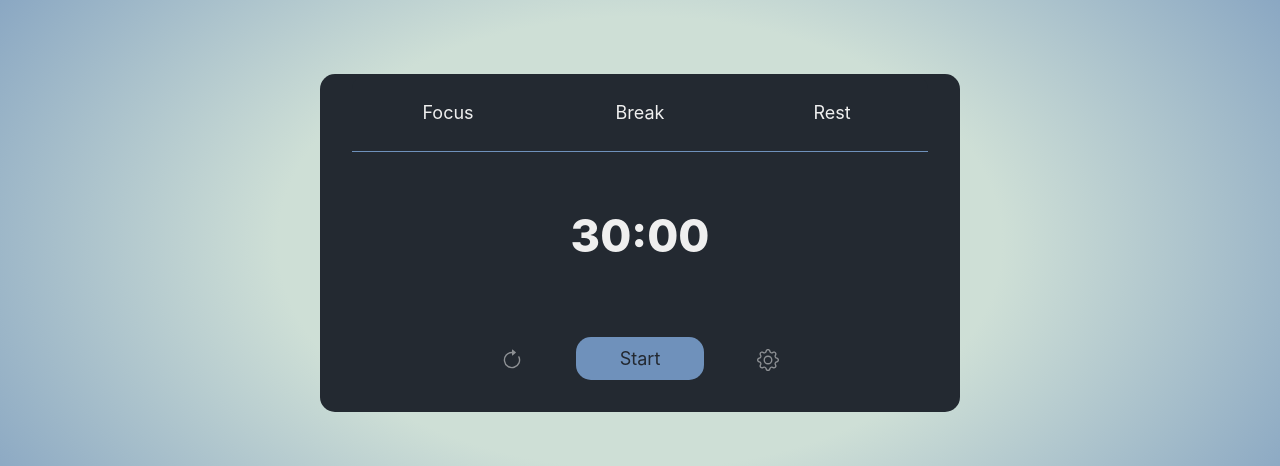
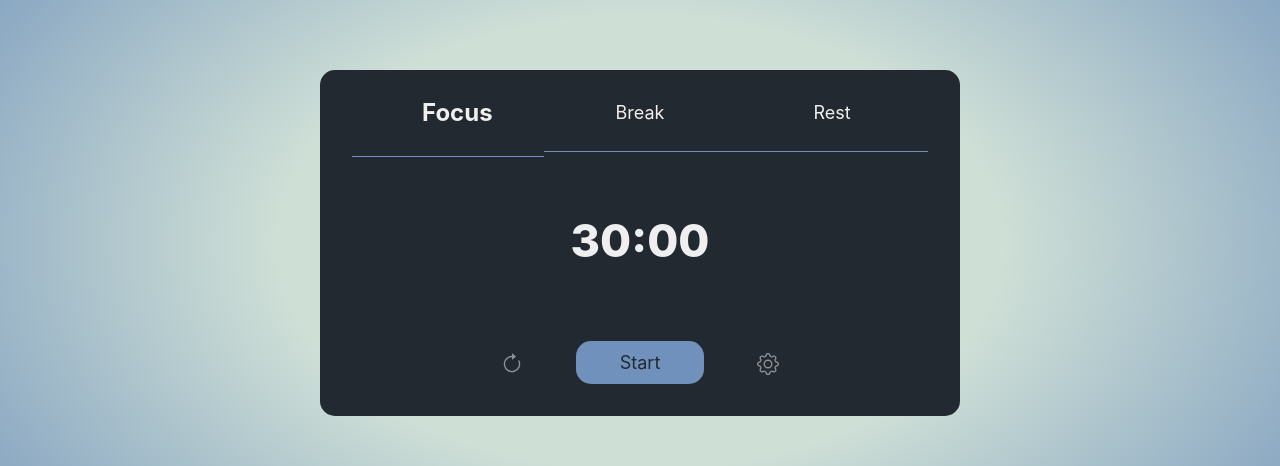
Before and after one commit to safiylm/Templates-Websites-React-js-Front-end, a React (Create React App) app: page /template/20 in a window 1280 px wide. Shown: the part 157-623 px from the top of the page. Built offline with nearby package versions, Linux system fonts and the light colour scheme.

Commit message:
update js Pomodoro

```diff
--- a/src/components/template/Education/6/index.js
+++ b/src/components/template/Education/6/index.js
@@ -1,26 +1,89 @@
 import '../../../../styles/Education/template6.scss';
 import 'bootstrap/dist/css/bootstrap.css';
+import { Component } from 'react';
 
-function EducationTemplate6() {
+class EducationTemplate6 extends Component {
 
+    constructor(props) {
+        super(props);
+        this.start = this.start.bind(this);
+        this.pause = this.pause.bind(this);
+        this.restart = this.restart.bind(this);
+
+
+        this.state = {
+            tempstravail: 1800,
+            tempsPause: 300,
+            isworktime: true,
+            isPausetime: false,
+            pause: false,
+            timerWork: 0
+        };
+    }
+
+
+    start() {
+        this.setState({
+            timerWork: setInterval(() => {
+                if (!this.state.pause) {
+                    if (this.state.tempstravail > 0) {
+                        this.setState({ tempstravail: this.state.tempstravail - 1, isworktime:true, isPausetime:false })
+                    } else if (this.state.tempsPause > 0) {
+                        this.setState({ tempsPause: this.state.tempsPause - 1, isworktime:false, isPausetime:true })
+                    } else {
+                        this.restart();
+                    }
+                }
+            }, 1000)
+
+        })
+    }
+
+
+    restart() {
+        this.setState({
+            tempstravail: 1800,
+            tempsPause: 300,
+            isworktime:true,
+            isPausetime:false
+        })
+    }
+
+    pause() {
+        this.setState({
+            pause: !this.state.pause,
+        })
+    }
+
+
+
+    render() {
         return (
             <div id='div-Education6-body' className="d-flex justify-content-center align-items-center">
                 <div id='div-Education6-container' >
                     <div className="list-button-top d-flex justify-content-center align-items-center">
-                    <button>Focus</button>
-                    <button>Break</button>
-                    <button>Rest</button>
+                        <button >{this.state.isworktime ? <strong>Focus</strong> : "Focus"}</button>
+                        <button onClick={() => { this.pause() }}>Break</button>
+                        <button>{this.state.isPausetime ? <strong>Rest</strong> : "Rest"}</button>
                     </div>
 
-                <div id="time">30:00</div>
+                    {this.state.isworktime ?
+                        <div id="time">
+                            {Math.floor(this.state.tempstravail / 60)}:
+                            {this.state.tempstravail % 60 < 10 ? "0" + this.state.tempstravail % 60 : this.state.tempstravail % 60}
+                        </div> :
+                        <div id="time">
+                            {Math.floor(this.state.tempsPause / 60)}:
+                            {this.state.tempsPause % 60 < 10 ? "0" + this.state.tempsPause % 60 : this.state.tempsPause % 60}
+                        </div>}
 
                     <div className="list-button-bottom d-flex justify-content-center align-items-center">
-                    <button><svg xmlns="http://www.w3.org/2000/svg" width="22" height="22" fill="currentColor" class="bi bi-arrow-clockwise" viewBox="0 0 16 16">
+                        <button onClick={() => { this.restart() }}><svg xmlns="http://www.w3.org/2000/svg" width="22" height="22" fill="currentColor" class="bi bi-arrow-clockwise" viewBox="0 0 16 16">
                             <path fill-rule="evenodd" d="M8 3a5 5 0 1 0 4.546 2.914.5.5 0 0 1 .908-.417A6 6 0 1 1 8 2z" />
                             <path d="M8 4.466V.534a.25.25 0 0 1 .41-.192l2.36 1.966c.12.1.12.284 0 .384L8.41 4.658A.25.25 0 0 1 8 4.466" />
                         </svg>
                         </button>
-                    <button id="btn-start">Start</button>
+                        <button id="btn-start" onClick={() => { this.start() }}>Start</button>
                         <button>
                             <svg xmlns="http://www.w3.org/2000/svg" width="22" height="22" fill="currentColor" class="bi bi-gear" viewBox="0 0 16 16">
                                 <path d="M8 4.754a3.246 3.246 0 1 0 0 6.492 3.246 3.246 0 0 0 0-6.492M5.754 8a2.246 2.246 0 1 1 4.492 0 2.246 2.246 0 0 1-4.492 0" />
@@ -30,7 +93,9 @@ function EducationTemplate6() {
                     </div>
                 </div>
             </div>
-    );
+        )
+    }
+
 }
 
 export default EducationTemplate6;
--- a/src/styles/Education/template6.scss
+++ b/src/styles/Education/template6.scss
@@ -25,6 +25,11 @@
                 font-size: large;
                 width: 30%;
 
+                strong{
+                font-size: x-large;
+                padding: 20px 35px;
+
+                }
             }
 
             button:first-child {
```
Lines whose indentation alone changed are shown as unchanged.
